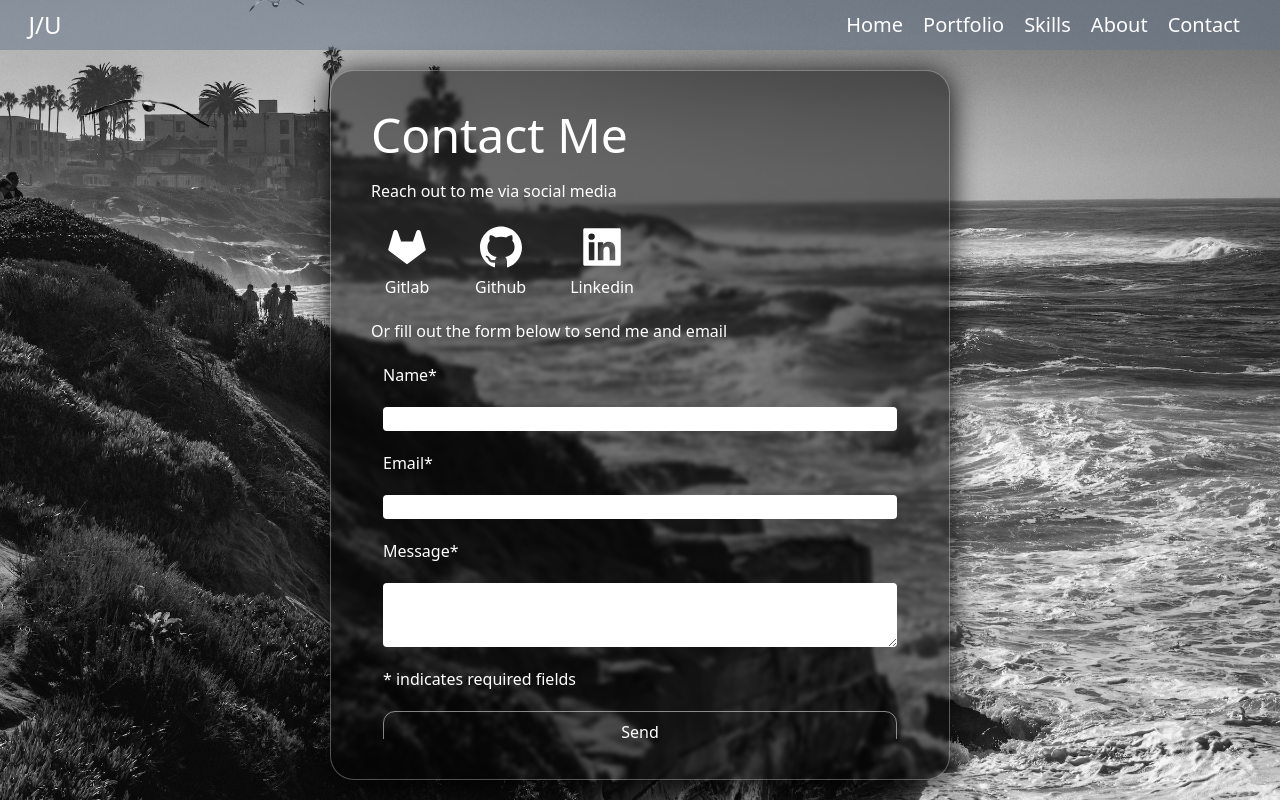
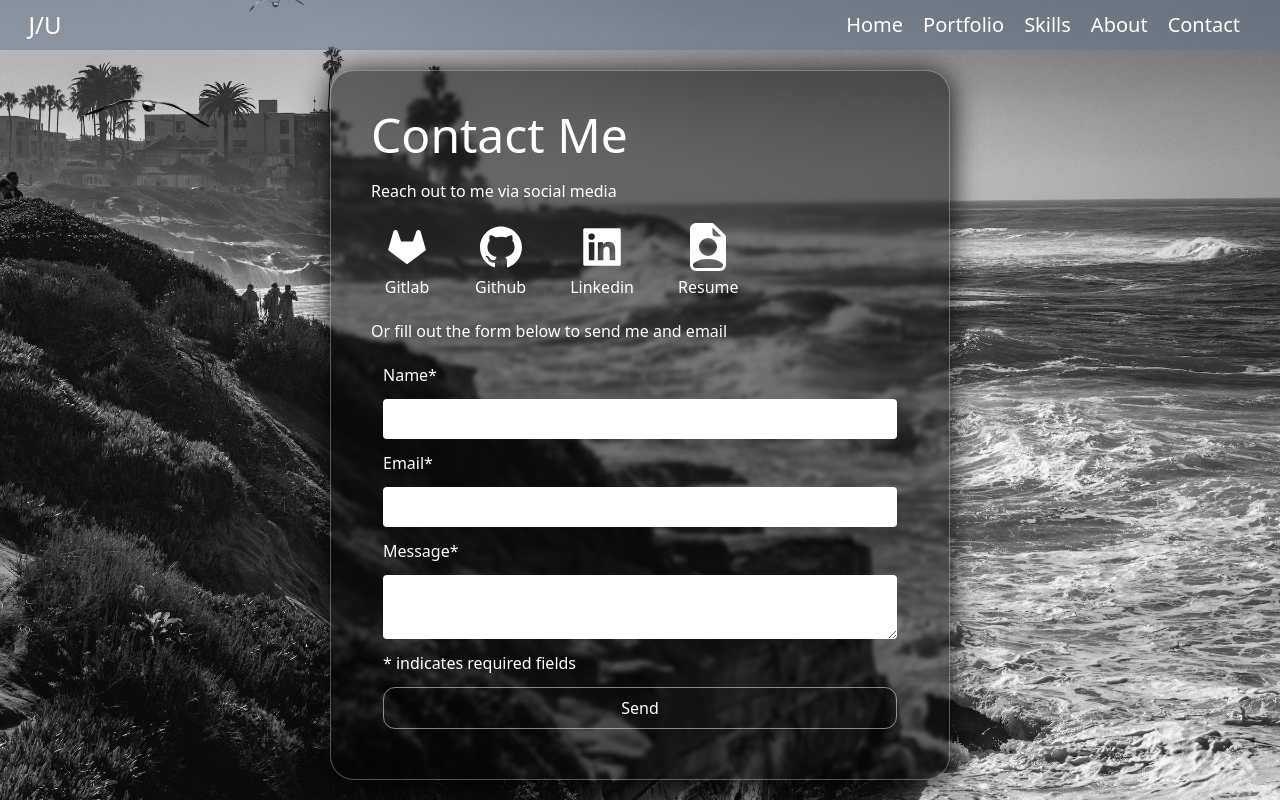
Before and after one commit to jduriu/portfolio, a Next.js app: page /contact in a window 1280 px wide. Built offline with nearby package versions, Linux system fonts and the light colour scheme.

Commit message:
add resume icon and link

```diff
--- a/components/ContactForm.tsx
+++ b/components/ContactForm.tsx
@@ -44,14 +44,14 @@ export default function ContactForm({sent, setSent}) {
   }
 
   return (
-    <form className="w-full flex flex-col gap-5">
+    <form className="w-full flex flex-col gap-3">
       <label>Name*</label>
-      <input className="rounded text-black px-2" type="text"
+      <input className="rounded text-black p-2" type="text"
         value={name}
         onChange={(e) => setName(e.target.value)}
       />
       <label>Email*</label>
-      <input className="rounded text-black px-2" type="email"
+      <input className="rounded text-black p-2" type="email"
         value={email}
         onChange={(e) => setEmail(e.target.value)}
       />
--- a/components/icons.tsx
+++ b/components/icons.tsx
@@ -4,7 +4,7 @@ import {
   BiLogoDjango, BiLogoRedux, BiLogoTailwindCss,
   BiLogoDocker, BiWater, BiLineChart
 } from 'react-icons/bi'
-import { BsFiletypeSql, BsClipboardMinus } from 'react-icons/bs'
+import { BsFiletypeSql, BsClipboardMinus, BsFillFileEarmarkPersonFill } from 'react-icons/bs'
 import { DiSqllite } from 'react-icons/di'
 import { FaPython, FaCss3, FaReact, FaBootstrap,
   FaLock, FaDraftingCompass, FaChalkboardTeacher
@@ -71,5 +71,6 @@ import { TfiTarget } from 'react-icons/tfi'
       {"name": "Gitlab", "icon": AiFillGitlab, "url": "https://gitlab.com/jduriu"},
       {"name": "Github", "icon": AiFillGithub, "url": "https://github.com/jduriu"},
       {"name": "Linkedin", "icon": AiFillLinkedin, "url": "https://www.linkedin.com/in/jonathan-uriu/" },
+      {"name": "Resume", "icon": BsFillFileEarmarkPersonFill, "url": "https://docs.google.com/document/d/1GwAr3g1P8gGGC-5W-61Y1E8FO1gU6sf-7adOq5StcR8/edit?usp=sharing" },
     ]
   }
```
